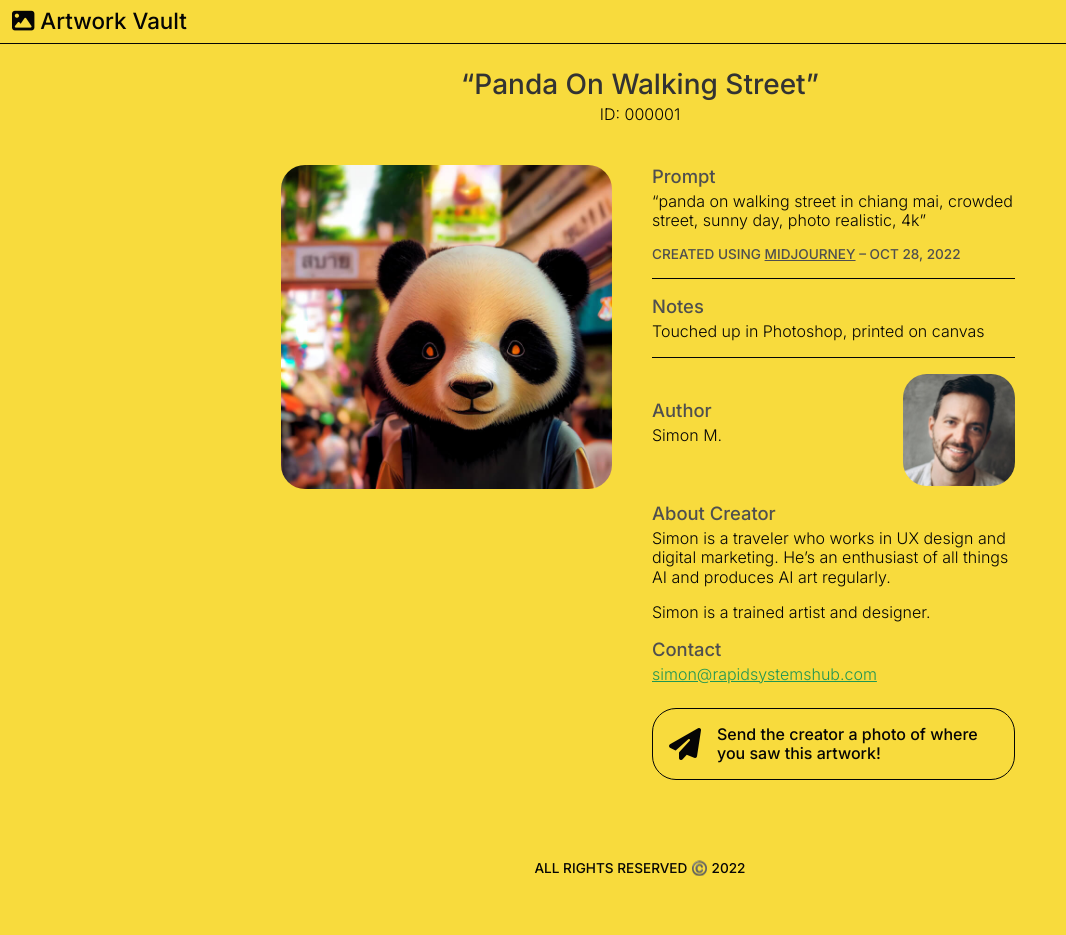
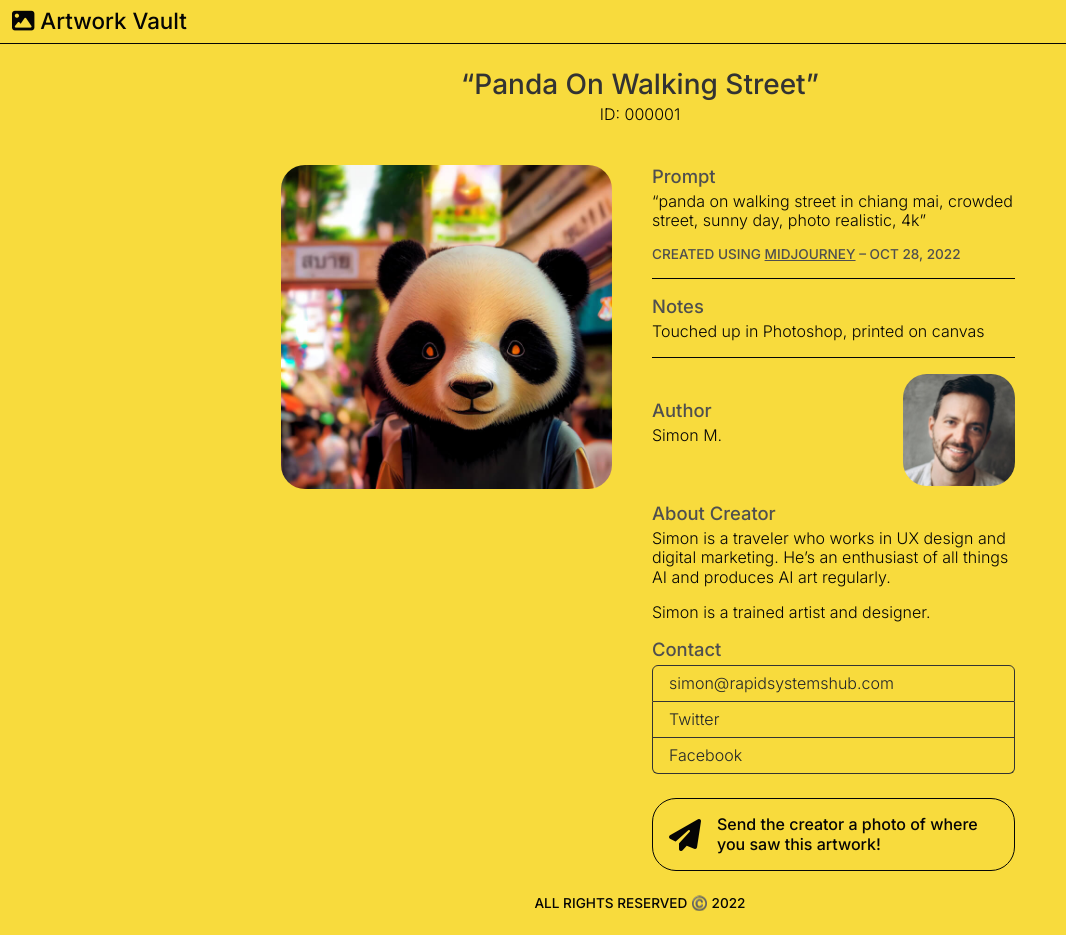
Before and after one commit to vmyazin/artwork-vault, a Jekyll site: the page built from artwork/000001.markdown, in a window 1280 px wide. Shown: the whole page, without its empty margins (0-1066 px from the left). Built offline with Jekyll 4.4.1, drawn with Linux system fonts in a browser that asks for light colours; nearby versions of some CDN libraries; before the commit the page ends 900 px from its top, so only the background shows below that.

Commit message:
Add social network accounts to item pages

```diff
--- a/_config.yml
+++ b/_config.yml
@@ -25,6 +25,7 @@ description: >- # this means to ignore newlines until "baseurl:"
 baseurl: "" # the subpath of your site, e.g. /blog
 url: "http://vault.rapidsystemshub.com" # the base hostname & protocol for your site, e.g. http://example.com
 twitter_username: rapidsystemshub
+facebook_username: vmyazin
 github_username:  vmyazin
 base_img: "/assets/images/og-default.png"
 gtag_id: "G-7BXQFP488Y"
--- a/_layouts/item.html
+++ b/_layouts/item.html
@@ -62,7 +62,12 @@ layout: default
 
               <h2>Contact</h2>
 
-              <a href="mailto:{{ page.email }}">{{ page.email }}</a>
+              <div class="list-group">
+                <a class="list-group-item" href="mailto:{{ page.email }}">{{ page.email }}</a>
+                <a class="list-group-item" href="https://www.twitter.com/{{ site.twitter_username }}">Twitter</a>
+                <a class="list-group-item" href="https://www.facebook.com/{{ site.facebook_username }}">Facebook</a>
+              </div>
+
 
               <div class="col callout my-4 p-3 d-flex align-items-center av-rounded">
                 <i class="fa-solid fa-paper-plane fa-2x me-3"></i>
--- a/assets/css/theme.scss
+++ b/assets/css/theme.scss
@@ -122,3 +122,10 @@ a {
     font-size: 0.85rem;
   }
 }
+
+.list-group {
+  > a {
+    background-color: transparent;
+    border-color: $grey1;
+  }
+}
```
